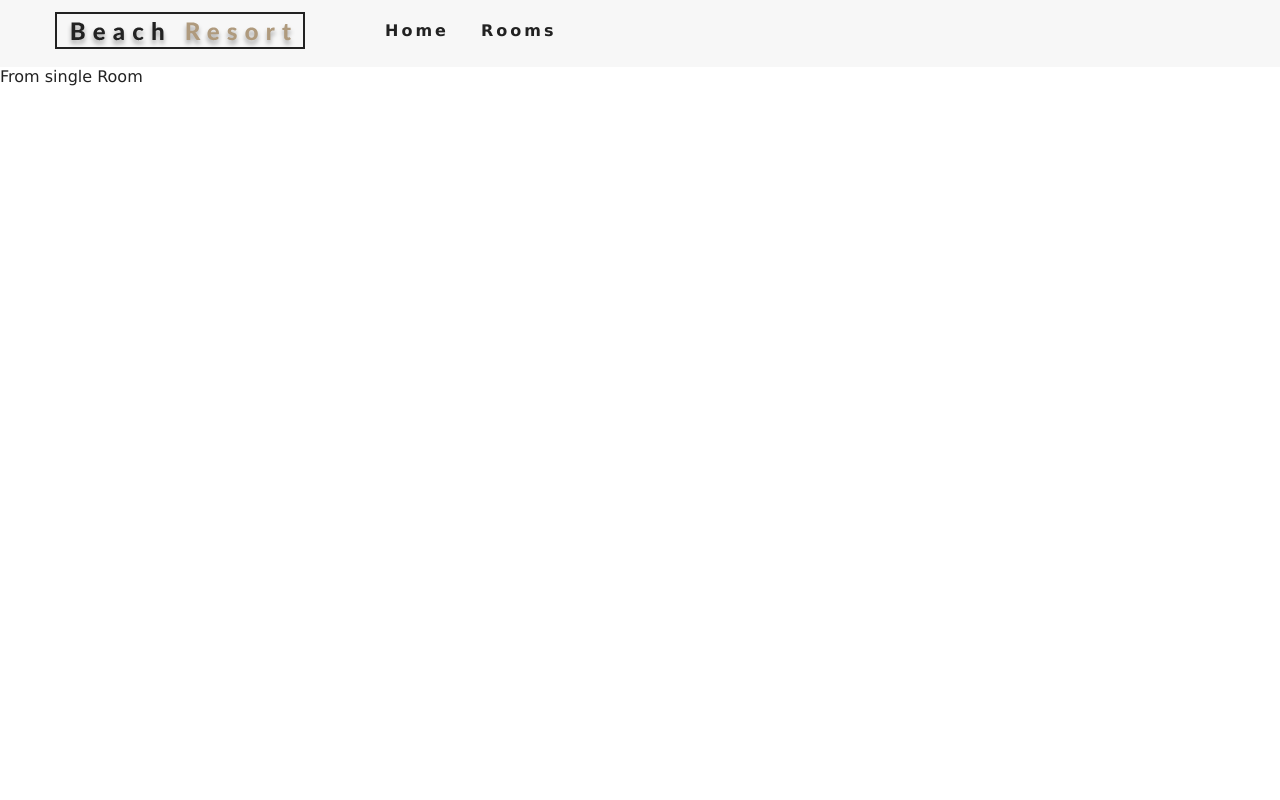
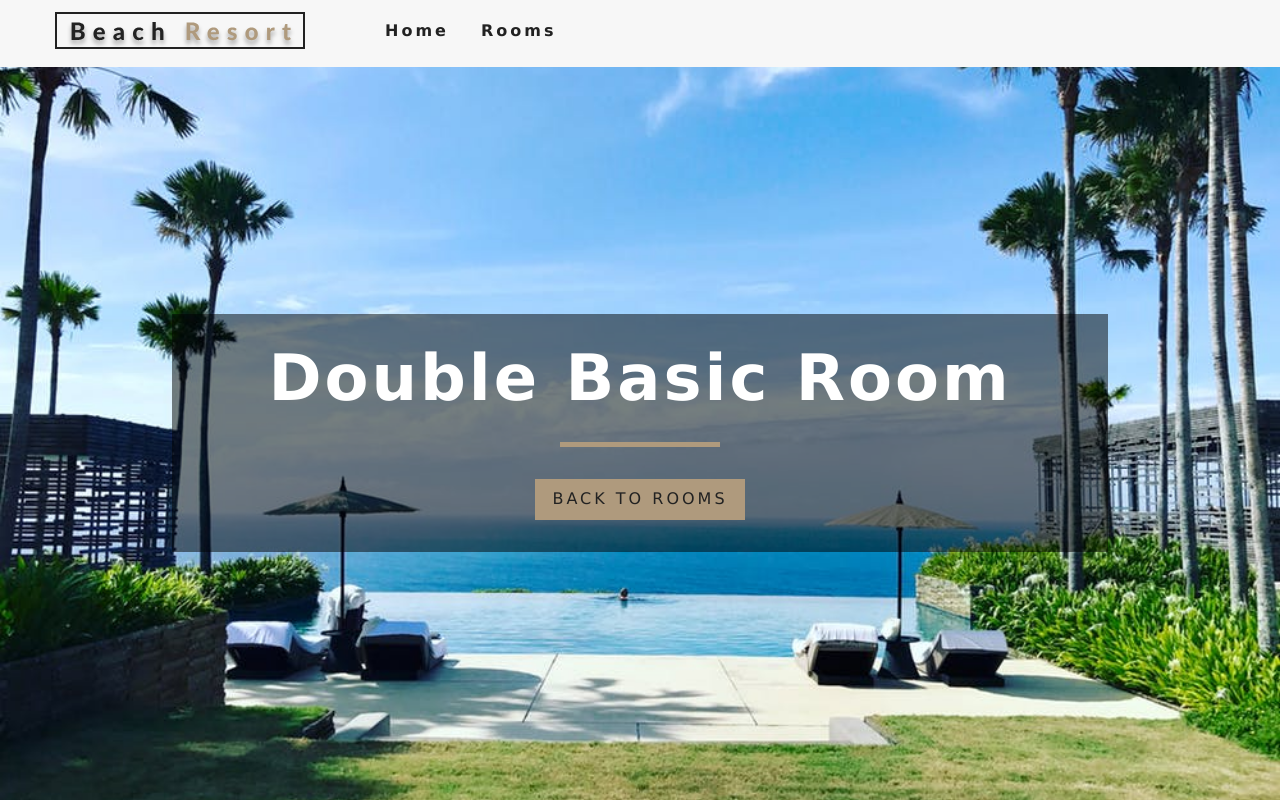
Before and after one commit to morshedmasud/Resort-react, a React (Create React App) app: page /rooms/double-basic in a window 1280 px wide. Built offline with nearby package versions, Linux system fonts and the light colour scheme.

Commit message:
single page error section added

```diff
--- a/src/App.js
+++ b/src/App.js
@@ -2,25 +2,18 @@ import React from 'react';
 import './App.css';
 
 import { Route, Switch } from 'react-router-dom';
-
 
 import Home from "./pages/Home";
 import SingleRoom from "./pages/SingleRoom";
 import Error from "./pages/Error";
 import Rooms from "./pages/Rooms";
 import Navbar from "./components/Navbar";
-
+import Router from "./Route";
 
 const App = () => {
    return (
       <>
-         <Navbar/>
-         <Switch>
-            <Route path="/" exact component={Home}/>
-            <Route path="/rooms" exact component={Rooms}/>
-            <Route path="/rooms/:slug" exact component={SingleRoom}/>
-            <Route component={Error}/>
-         </Switch>
+         <Router/>
 
 
       </>
--- /dev/null
+++ b/src/Route.js
@@ -0,0 +1,32 @@
+import React from 'react';
+import './App.css';
+
+import { Route, Switch } from 'react-router-dom';
+
+import Home from "./pages/Home";
+import SingleRoom from "./pages/SingleRoom";
+import Error from "./pages/Error";
+import Rooms from "./pages/Rooms";
+import Navbar from "./components/Navbar";
+
+class Router extends React.Component {
+
+
+   render() {
+      return (
+         <>
+            <Navbar/>
+            <Switch>
+               <Route path="/" exact component={Home}/>
+               <Route path="/rooms" exact component={Rooms}/>
+               <Route path="/rooms/:slug" exact component={SingleRoom}/>
+               <Route component={Error}/>
+            </Switch>
+
+
+         </>
+      )
+   }
+}
+
+export default Router;
--- a/src/context.js
+++ b/src/context.js
@@ -35,13 +35,22 @@ class RoomProvider extends Component {
          let room = {...item.fields, images, id};
          return room;
       });
+
       return tempItems
    }
 
+   getRoom = (slug) => {
+       let tempRooms = [...this.state.rooms];
+       const room = tempRooms.find((room) => room.slug === slug);
+       return room;
+   };
 
    render() {
       return (
-         <RoomContext.Provider value={{...this.state}}>
+         <RoomContext.Provider value={{
+            ...this.state,
+            getRoom: this.getRoom
+         }}>
             {this.props.children}
          </RoomContext.Provider>
       );
--- a/src/pages/SingleRoom.js
+++ b/src/pages/SingleRoom.js
@@ -1,12 +1,45 @@
 import React from 'react';
-
+import defaultBcg from '../images/room-1.jpeg';
+import Hero from "../components/Hero";
+import Banner from "../components/Banner";
+import {Link} from "react-router-dom";
+import {RoomContext} from "../context";
+import Room from "../components/Room";
 
 class SingleRoom extends React.Component {
+
+   constructor(props) {
+      super(props);
+      this.state = {
+         slug: this.props.match.params.slug,
+         defaultBcg
+      }
+   }
+   static contextType = RoomContext;
+
    render() {
+      const getRoom = this.context.getRoom;
+      const room = getRoom(this.state.slug);
+      if (!room){
+         return (
+            <div className='error'>
+               <h3>so such room could be found...</h3>
+               <Link to="/rooms" className="btn-primary" >back to rooms</Link>
+            </div>
+         )
+      }
+
+      const {name, description, capacity, size,price,
+         extras,breakfast, pets, images} = room;
+
       return (
-         <div>
-            From single Room
-         </div>
+         <Hero className='roomsHero'>
+            <Banner title={`${name} room`}>
+               <Link to='/rooms' className='btn-primary'>
+                  back to rooms
+               </Link>
+            </Banner>
+         </Hero>
       )
    }
 }
```
